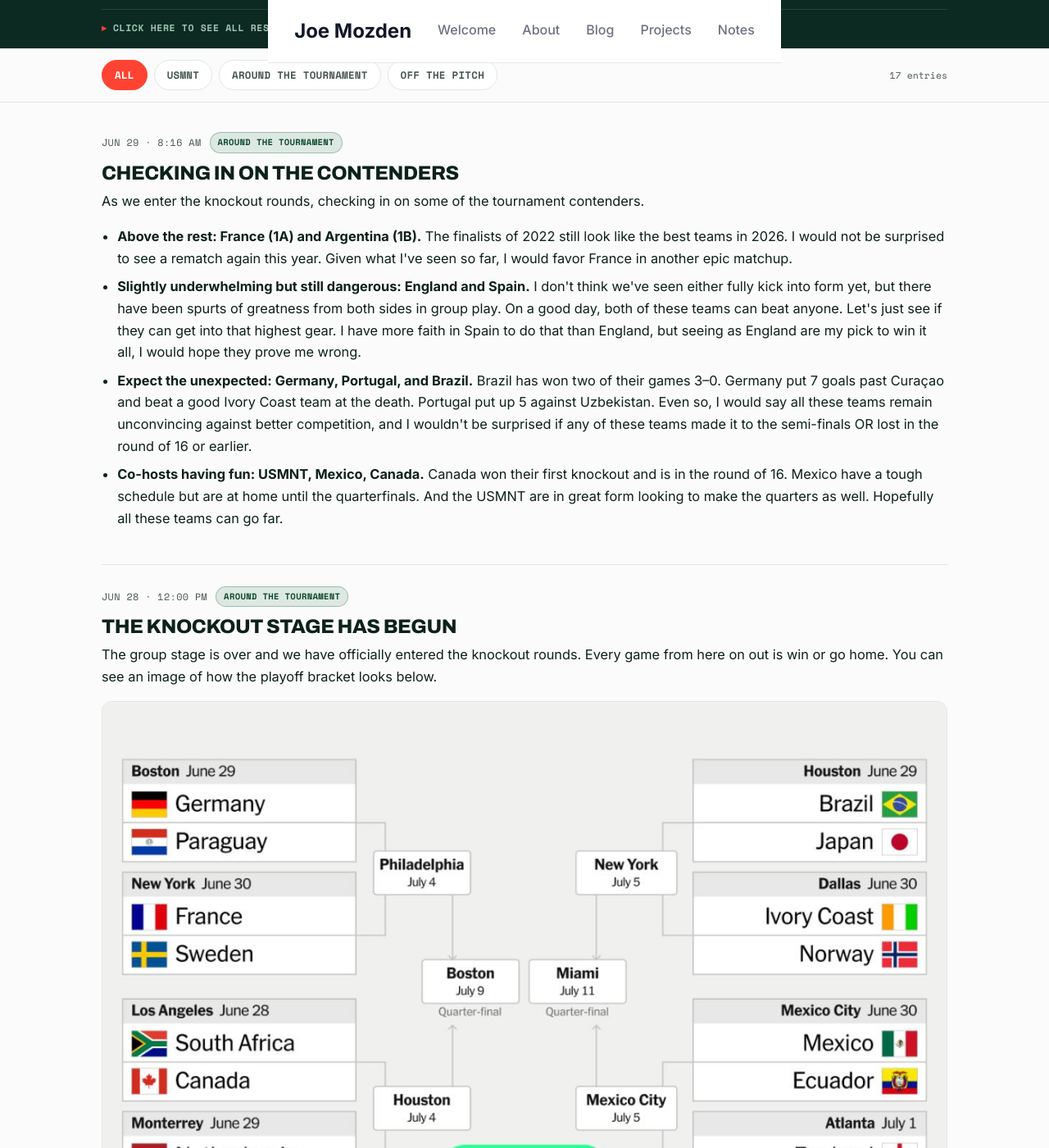
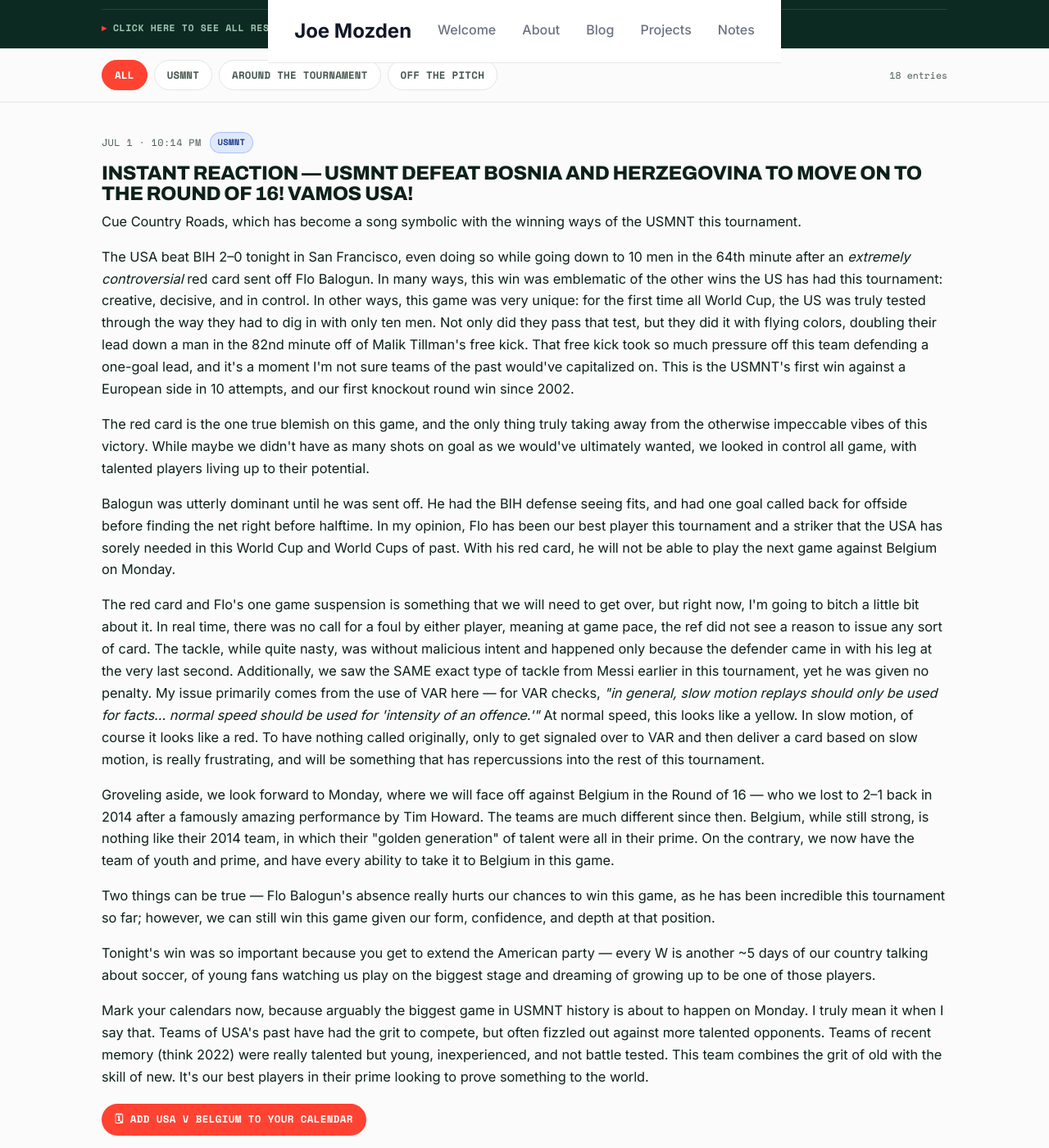
Before and after one commit to jmozden3/jmozden3.github.io, a Jekyll site: the page built from _posts/2026-06-11-world-cup-log.md, in a window 1280 px wide and 1400 px high, scrolled down 597 px. Shown: the whole window at 82% size. Built offline with Jekyll 4.4.1, drawn with Linux system fonts in a browser that asks for light colours; some of the changed text lies outside the part shown.

Commit message:
Add USMNT-Bosnia instant reaction entry + Belgium calendar file

```diff
--- a/_posts/2026-06-11-world-cup-log.md
+++ b/_posts/2026-06-11-world-cup-log.md
@@ -211,6 +211,26 @@ image: https://jmozden3.github.io/assets/images/usmnt-goal-hug.png
      Need a layout? Copy one from the TEMPLATE GALLERY in the comment block below. -->
 <div class="wcl-stream">
   <div class="wrap">
+
+    <!-- USMNT: instant reaction — beat Bosnia & Herzegovina to reach the R16 -->
+    <article class="wc-entry" data-tags="usmnt" data-time="2026-07-01T22:14">
+      <div class="wc-entry-meta">
+        <span class="wc-time">Jul 1 · 10:14 PM</span>
+        <span class="chip usmnt">USMNT</span>
+      </div>
+      <h3>Instant reaction — USMNT defeat Bosnia and Herzegovina to move on to the Round of 16! Vamos USA!</h3>
+      <p>Cue Country Roads, which has become a song symbolic with the winning ways of the USMNT this tournament.</p>
+      <p>The USA beat BIH 2&ndash;0 tonight in San Francisco, even doing so while going down to 10 men in the 64th minute after an <em>extremely controversial</em> red card sent off Flo Balogun. In many ways, this win was emblematic of the other wins the US has had this tournament: creative, decisive, and in control. In other ways, this game was very unique: for the first time all World Cup, the US was truly tested through the way they had to dig in with only ten men. Not only did they pass that test, but they did it with flying colors, doubling their lead down a man in the 82nd minute off of Malik Tillman's free kick. That free kick took so much pressure off this team defending a one-goal lead, and it's a moment I'm not sure teams of the past would've capitalized on. This is the USMNT's first win against a European side in 10 attempts, and our first knockout round win since 2002.</p>
+      <p>The red card is the one true blemish on this game, and the only thing truly taking away from the otherwise impeccable vibes of this victory. While maybe we didn't have as many shots on goal as we would've ultimately wanted, we looked in control all game, with talented players living up to their potential.</p>
+      <p>Balogun was utterly dominant until he was sent off. He had the BIH defense seeing fits, and had one goal called back for offside before finding the net right before halftime. In my opinion, Flo has been our best player this tournament and a striker that the USA has sorely needed in this World Cup and World Cups of past. With his red card, he will not be able to play the next game against Belgium on Monday.</p>
+      <p>The red card and Flo's one game suspension is something that we will need to get over, but right now, I'm going to bitch a little bit about it. In real time, there was no call for a foul by either player, meaning at game pace, the ref did not see a reason to issue any sort of card. The tackle, while quite nasty, was without malicious intent and happened only because the defender came in with his leg at the very last second. Additionally, we saw the SAME exact type of tackle from Messi earlier in this tournament, yet he was given no penalty. My issue primarily comes from the use of VAR here — for VAR checks, <em>"in general, slow motion replays should only be used for facts&hellip; normal speed should be used for 'intensity of an offence.'"</em> At normal speed, this looks like a yellow. In slow motion, of course it looks like a red. To have nothing called originally, only to get signaled over to VAR and then deliver a card based on slow motion, is really frustrating, and will be something that has repercussions into the rest of this tournament.</p>
+      <p>Groveling aside, we look forward to Monday, where we will face off against Belgium in the Round of 16 — who we lost to 2&ndash;1 back in 2014 after a famously amazing performance by Tim Howard. The teams are much different since then. Belgium, while still strong, is nothing like their 2014 team, in which their "golden generation" of talent were all in their prime. On the contrary, we now have the team of youth and prime, and have every ability to take it to Belgium in this game.</p>
+      <p>Two things can be true — Flo Balogun's absence really hurts our chances to win this game, as he has been incredible this tournament so far; however, we can still win this game given our form, confidence, and depth at that position.</p>
+      <p>Tonight's win was so important because you get to extend the American party — every W is another ~5 days of our country talking about soccer, of young fans watching us play on the biggest stage and dreaming of growing up to be one of those players.</p>
+      <p>Mark your calendars now, because arguably the biggest game in USMNT history is about to happen on Monday. I truly mean it when I say that. Teams of USA's past have had the grit to compete, but often fizzled out against more talented opponents. Teams of recent memory (think 2022) were really talented but young, inexperienced, and not battle tested. This team combines the grit of old with the skill of new. It's our best players in their prime looking to prove something to the world.</p>
+      <p><a class="wc-cal" href="{{ '/assets/usmnt-belgium.ics' | relative_url }}">🗓 Add USA v Belgium to your calendar</a></p>
+      <p>We've met expectations, if not exceeded them, based on "vibes" alone. Monday gives us the chance, on home soil, to beat a good European team and declare to the world that we have arrived as a soccer nation. Vamos USA, and make us proud. LFG.</p>
+    </article>
 
     <!-- Around the tournament: contenders check-in entering the knockouts -->
     <article class="wc-entry" data-tags="tournament" data-time="2026-06-29T08:16">
```
Also changed, not shown: 1 other file.
